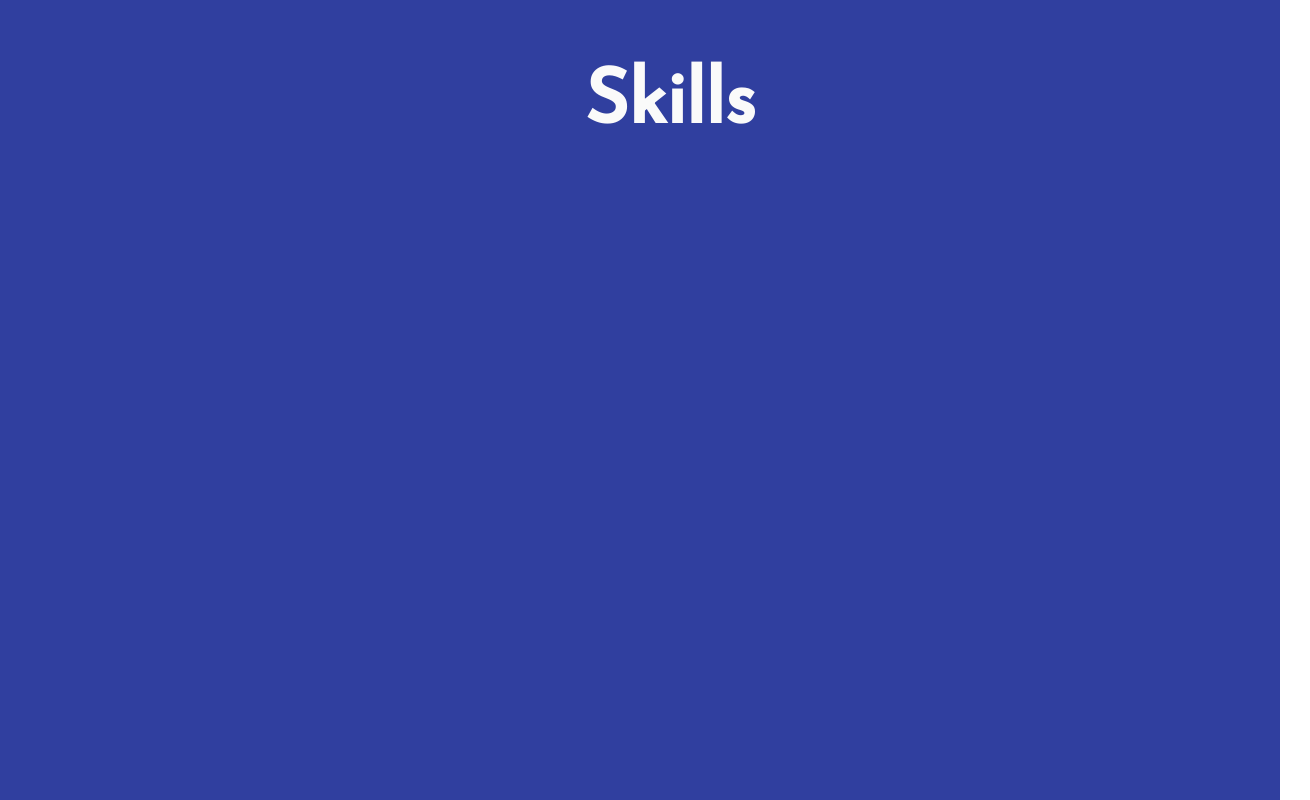
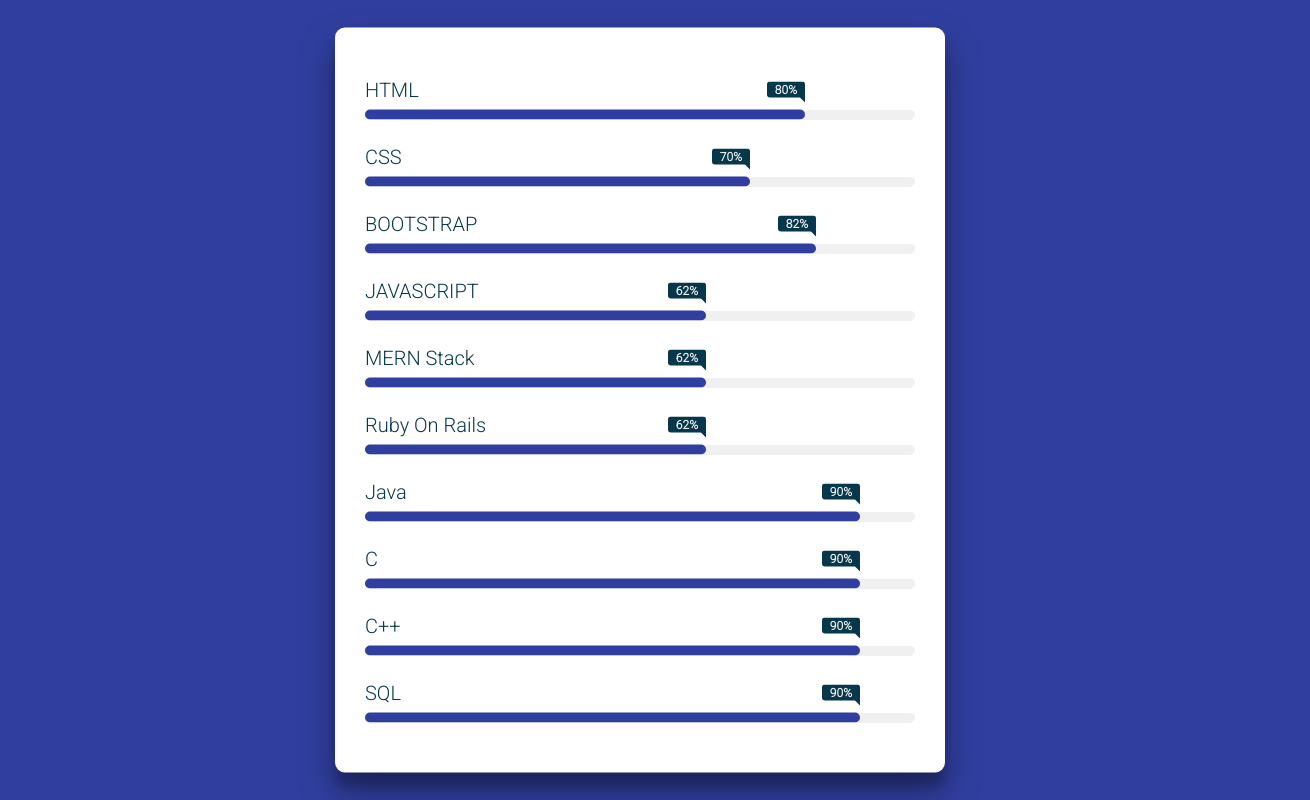
Before and after one commit to santshvm/santshvm.github.io, a plain HTML site: page skills.html in a window 1280 px wide. Shown: the whole page, 1310 px wide, since content can reach past the window. Drawn offline with Linux system fonts and the light colour scheme.

Commit message:
update changes

```diff
--- /dev/null
+++ b/css/styles_skills.css
@@ -0,0 +1,132 @@
+body {
+    background: #303F9F;
+  }
+
+
+  .skills {
+    position: absolute;
+    top: 50%;
+    left: 50%;
+    transform: translate(-50%, -50%);
+    background: #fff;
+    border-radius: 10px;
+    box-shadow: 0 19px 38px rgba(0, 0, 0, 0.3), 0 15px 12px rgba(0, 0, 0, 0.22);
+  }
+
+  .skills-bar {
+    padding: 25px 30px;
+  }
+
+  .skills-bar .bar {
+    margin: 25px 0;
+  }
+
+  .skills-bar .bar .info span {
+    font-size: 1rem;
+    font-weight: 500;
+  }
+
+  .skills-bar .bar .info {
+    margin-bottom: 8px;
+    color: #07374a;
+  }
+
+  .skills-bar .bar .progress-line {
+    position: relative;
+    height: 10px;
+    width: 550px;
+    background: #f0f0f0;
+    border-radius: 10px;
+    transform: scaleX(0);
+    transform-origin: left;
+    animation: animate 1s cubic-bezier(1, 0, 0.5, 1) forwards;
+  }
+
+  .bar .progress-line span {
+    position: absolute;
+    background: #303F9F;
+    height: 100%;
+    border-radius: 10px;
+    transform: scaleX(0);
+    transform-origin: left;
+    animation: animate 1s 1s cubic-bezier(1, 0, 0.5, 1) forwards;
+  }
+
+  @keyframes animate {
+    100% {
+      transform: scaleX(1);
+    }
+  }
+
+  .progress-line .html {
+    width: 80%;
+  }
+  .progress-line .css {
+    width: 70%;
+  }
+  .progress-line .bootstrap {
+    width: 82%;
+  }
+  .progress-line .javascript {
+    width: 62%;
+  }
+  .progress-line .c {
+    width: 90%;
+  }
+
+  .bar .progress-line span::before {
+    position: absolute;
+    content: "";
+    height: 0;
+    right: 0;
+    top: -14px;
+    width: 0;
+    border: 7px solid transparent;
+    border-bottom-width: 0px;
+    border-right-width: 0px;
+    border-top-style: #f0f0f0;
+    border-top-color: #07374a;
+  }
+
+  .bar .progress-line span::after {
+    position: absolute;
+    right: 0;
+    top: -28px;
+    color: #f0f0f0;
+    font-size: 12px;
+    font-weight: 700;
+    background: #07374a;
+    padding: 1px 8px;
+    border-radius: 3px;
+  }
+
+
+  .progress-line .html::after {
+    content: "80%";
+  }
+  .progress-line .css::after {
+    content: "70%";
+  }
+  .progress-line .bootstrap::after {
+    content: "82%";
+  }
+  .progress-line .javascript::after {
+    content: "62%";
+  }
+  .progress-line .c::after {
+    content: "90%";
+  }
+
+
+
+  /* ////........Media Query........//// */
+
+  @media (max-width: 700px) {
+      .skills{
+          width: 80%;
+      }
+
+      .skills-bar .bar .progress-line{
+          width: 100%;
+      }
+  }
--- a/skills.html
+++ b/skills.html
@@ -14,25 +14,103 @@
 	<link rel="stylesheet" href="css/reset.css">
 	<link rel="stylesheet" href="css/styles.css">
 	<link rel="stylesheet" href="css/themes/indigo-white.css">
+    <link rel="stylesheet" href="css/styles_skills.css
+">
 </head>
 <body>
-    <main>
 
-        <div class="container">
-            <div id="skills" class="flex-center flex-column">
-                <h1 id="project-heading">Skills</h1>
+        <div class="skills">
+          <div class="skills-bar">
+            <div class="bar">
+              <div class="info">
+                <span>HTML</span>
+              </div>
+              <div class="progress-line"><span class="html"></span></div>
+              <div class="bar">
+                <div class="info">
+                  <span>CSS</span>
+                </div>
+                <div class="progress-line"><span class="css"></span></div>
+                <div class="bar">
+                  <div class="info">
+                    <span>BOOTSTRAP</span>
+                  </div>
+                  <div class="progress-line"><span class="bootstrap"></span></div>
+                  <div class="bar">
+                    <div class="info">
+                      <span>JAVASCRIPT</span>
+                    </div>
+                    <div class="progress-line">
+                      <span class="javascript"></span>
+                    </div>
 
-            </div>
+                    <div class="bar">
+                        <div class="info">
+                          <span>MERN Stack</span>
+                        </div>
+                        <div class="progress-line">
+                          <span class="javascript"></span>
+                        </div>
+
+                        <div class="bar">
+                            <div class="info">
+                              <span>Ruby On Rails</span>
+                            </div>
+                            <div class="progress-line">
+                              <span class="javascript"></span>
+                            </div>
+
+                    <div class="bar">
+                        <div class="info">
+                          <span>Java</span>
+                        </div>
+                        <div class="progress-line"><span class="c"></span></div>
+
+                        <div class="bar">
+                            <div class="info">
+                              <span>C</span>
+                            </div>
+                            <div class="progress-line"><span class="c"></span></div>
+
+                            <div class="bar">
+                                <div class="info">
+                                  <span>C++</span>
+                                </div>
+                                <div class="progress-line"><span class="c"></span></div>
 
 
 
 
+                        <div class="bar">
+                            <div class="info">
+                              <span>SQL</span>
+                            </div>
+                            <div class="progress-line"><span class="c"></span></div>
+
+
+
+
+
+
+
+
+
+
+
+
+
+
+                    </div>
+                  </div>
+                </div>
+              </div>
+            </div>
+          </div>
         </div>
 
 
 
 
 
-    </main>
 </body>
 </html>
--- /dev/null
+++ b/styles_skills.css
@@ -0,0 +1,130 @@
+body {
+    background: #25b79f;
+  }
+
+
+  .skills {
+    position: absolute;
+    top: 50%;
+    left: 50%;
+    transform: translate(-50%, -50%);
+    background: #fff;
+    border-radius: 10px;
+    box-shadow: 0 19px 38px rgba(0, 0, 0, 0.3), 0 15px 12px rgba(0, 0, 0, 0.22);
+  }
+
+  .skills-bar {
+    padding: 25px 30px;
+  }
+
+  .skills-bar .bar {
+    margin: 25px 0;
+  }
+
+  .skills-bar .bar .info span {
+    font-size: 1rem;
+    font-weight: 500;
+  }
+
+  .skills-bar .bar .info {
+    margin-bottom: 8px;
+    color: #07374a;
+  }
+
+  .skills-bar .bar .progress-line {
+    position: relative;
+    height: 10px;
+    width: 550px;
+    background: #f0f0f0;
+    border-radius: 10px;
+    transform: scaleX(0);
+    transform-origin: left;
+    animation: animate 1s cubic-bezier(1, 0, 0.5, 1) forwards;
+  }
+
+  .bar .progress-line span {
+    position: absolute;
+    background: #25b79f;
+    height: 100%;
+    border-radius: 10px;
+    transform: scaleX(0);
+    transform-origin: left;
+    animation: animate 1s 1s cubic-bezier(1, 0, 0.5, 1) forwards;
+  }
+
+  @keyframes animate {
+    100% {
+      transform: scaleX(1);
+    }
+  }
+
+  .progress-line .html {
+    width: 80%;
+  }
+  .progress-line .css {
+    width: 70%;
+  }
+  .progress-line .bootstrap {
+    width: 82%;
+  }
+  .progress-line .javascript {
+    width: 62%;
+  }
+  .progress-line .c {
+    width: 90%;
+  }
+
+  .bar .progress-line span::before {
+    position: absolute;
+    content: "";
+    height: 0;
+    right: 0;
+    top: -14px;
+    width: 0;
+    border: 7px solid transparent;
+    border-bottom-width: 0px;
+    border-right-width: 0px;
+    border-top-style: #f0f0f0;
+    border-top-color: #07374a;
+  }
+
+  .bar .progress-line span::after {
+    position: absolute;
+    right: 0;
+    top: -28px;
+    color: #f0f0f0;
+    font-size: 12px;
+    font-weight: 700;
+    background: #07374a;
+    padding: 1px 8px;
+    border-radius: 3px;
+  }
+
+
+  .progress-line .html::after {
+    content: "80%";
+  }
+  .progress-line .css::after {
+    content: "70%";
+  }
+  .progress-line .bootstrap::after {
+    content: "82%";
+  }
+  .progress-line .javascript::after {
+    content: "62%";
+  }
+  .progress-line .c::after {
+    content: "90%";
+  }
+
+  /* ////........Media Query........//// */
+
+  @media (max-width: 700px) {
+      .skills{
+          width: 80%;
+      }
+
+      .skills-bar .bar .progress-line{
+          width: 100%;
+      }
+  }
```
